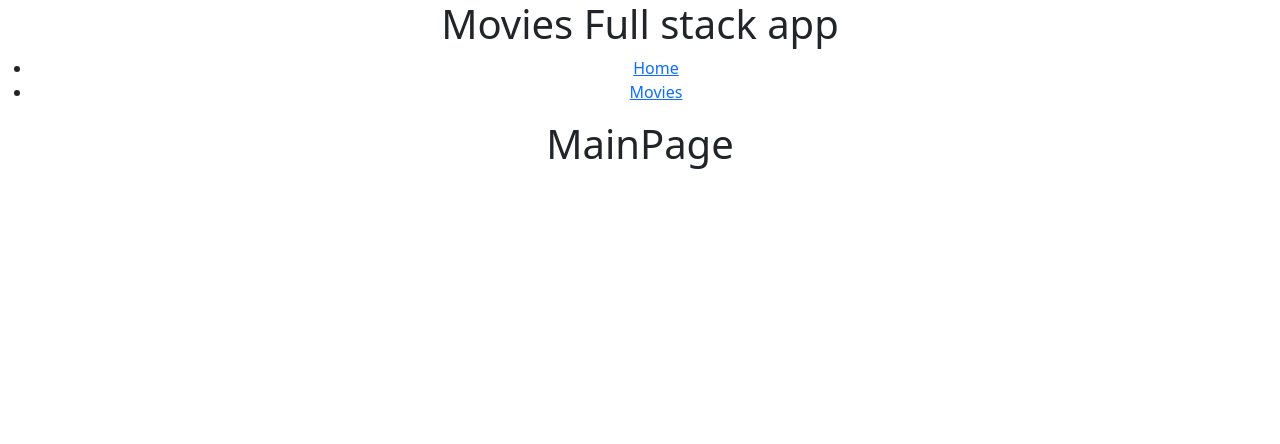
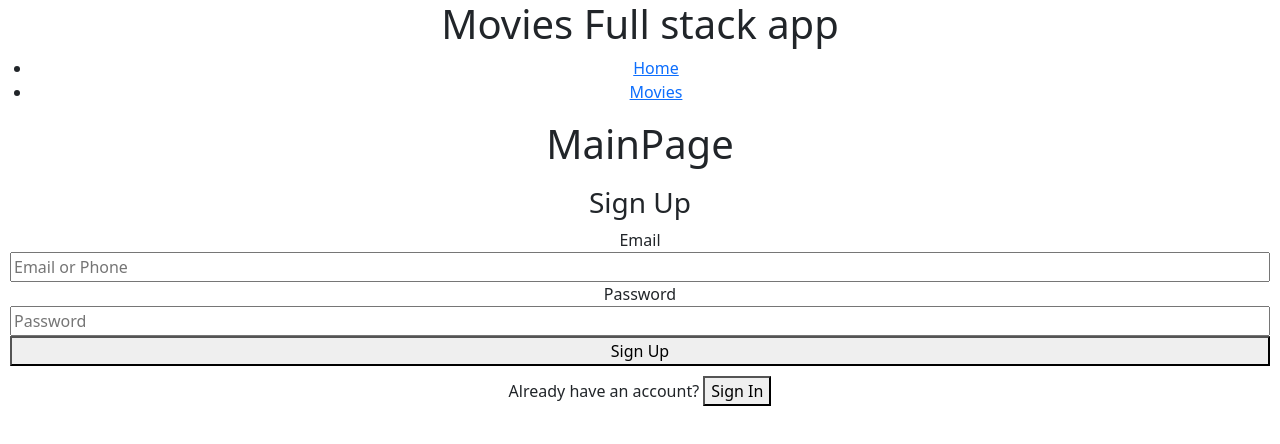
Before and after one commit to mindy-d-tran/movies-fullstack-frontend, a React (Create React App) app: page / in a window 1280 px wide. Shown: the top 444 px of the page. Built offline with nearby package versions, Linux system fonts and the light colour scheme; no server answers.

Commit message:
create signin and signup form

```diff
--- a/src/pages/MainPage.js
+++ b/src/pages/MainPage.js
@@ -1,7 +1,119 @@
+import { useRef, useState } from "react";
+
 function MainPage() {
+  const emailInputRef = useRef(null);
+  const passwordInputRef = useRef(null);
+  const [showSignUp, setShowSignUp] = useState(false);
+
+  const handleSignIn = (e) => {
+    e.preventDefault();
+    console.log(emailInputRef.current.value);
+    console.log(passwordInputRef.current.value);
+    //check if email is inputted
+    if (!emailInputRef.current.value) {
+      emailInputRef.current.focus();
+      return;
+    }
+    //check if password is inputted
+    if (!passwordInputRef.current.value) {
+      passwordInputRef.current.focus();
+      return;
+    }
+  };
+  const handleSignUp = (e) => {
+    e.preventDefault();
+    console.log(emailInputRef.current.value);
+    console.log(passwordInputRef.current.value);
+    //check if email is inputted
+    if (!emailInputRef.current.value) {
+      emailInputRef.current.focus();
+      return;
+    }
+    //check if password is inputted
+    if (!passwordInputRef.current.value) {
+      passwordInputRef.current.focus();
+      return;
+    }
+  };
+
   return (
     <main>
       <h1>MainPage</h1>
+      {showSignUp ? (
+        <div>
+          <form
+            onSubmit={handleSignIn}
+            style={{
+              display: "flex",
+              flexDirection: "column",
+              padding: "10px",
+            }}
+          >
+            <h3>Sign In</h3>
+
+            <label htmlFor="email">Email</label>
+            <input
+              ref={emailInputRef}
+              name="email"
+              id="email"
+              type="text"
+              placeholder="Email or Phone"
+            />
+
+            <label htmlFor="password">Password</label>
+            <input
+              ref={passwordInputRef}
+              name="password"
+              id="password"
+              type="text"
+              placeholder="Password"
+            />
+
+            <button type="submit">Sign In</button>
+          </form>
+          <span>
+            Don't have an account?{" "}
+            <button onClick={() => setShowSignUp(!showSignUp)}>Sign Up</button>
+          </span>
+        </div>
+      ) : (
+        <div>
+          <form
+            onSubmit={handleSignUp}
+            style={{
+              display: "flex",
+              flexDirection: "column",
+              padding: "10px",
+            }}
+          >
+            <h3>Sign Up</h3>
+
+            <label htmlFor="email">Email</label>
+            <input
+              ref={emailInputRef}
+              name="email"
+              id="email"
+              type="text"
+              placeholder="Email or Phone"
+            />
+
+            <label htmlFor="password">Password</label>
+            <input
+              ref={passwordInputRef}
+              name="password"
+              id="password"
+              type="text"
+              placeholder="Password"
+            />
+
+            <button type="submit">Sign Up</button>
+          </form>
+          <span>
+            Already have an account?{" "}
+            <button onClick={() => setShowSignUp(!showSignUp)}>Sign In</button>
+          </span>
+        </div>
+      )}
     </main>
   );
 }
```
